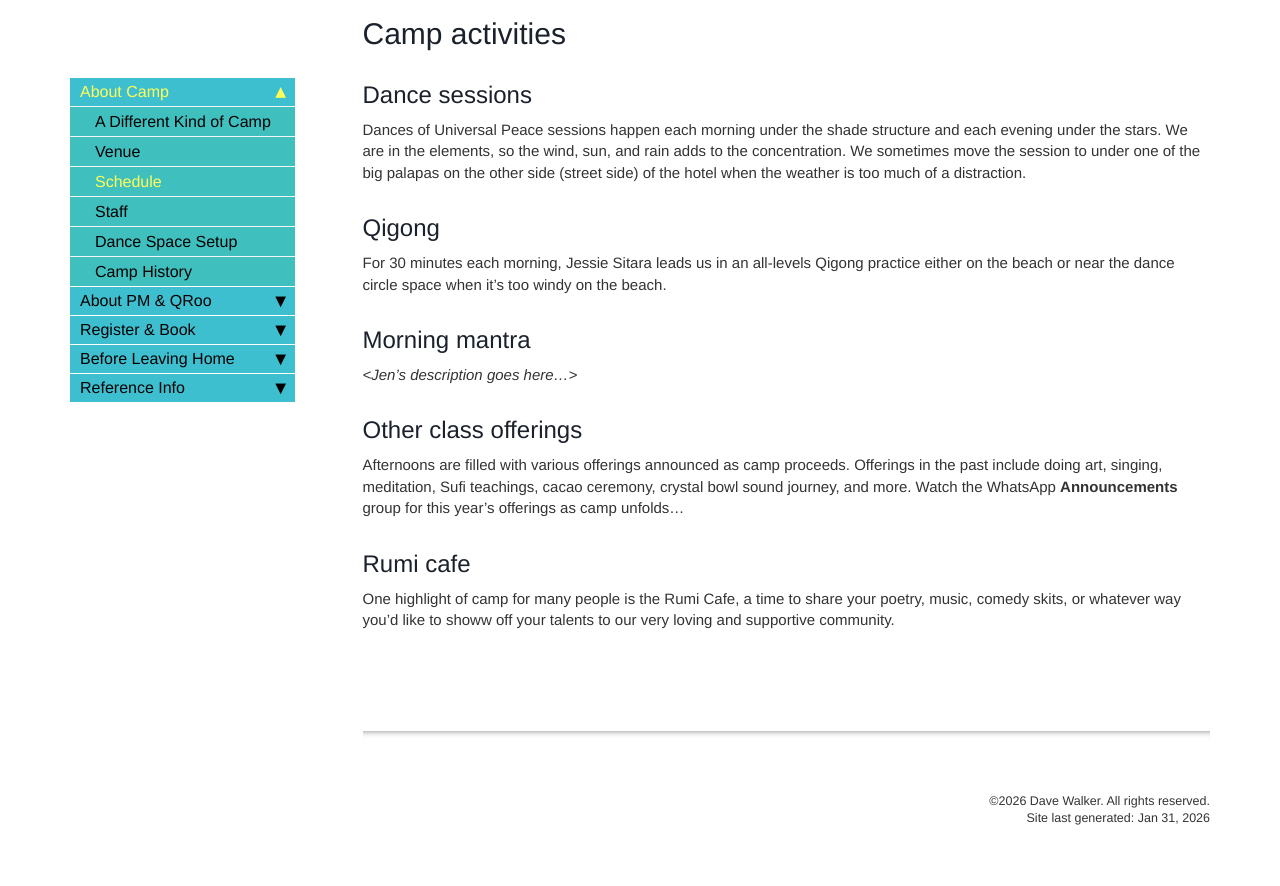
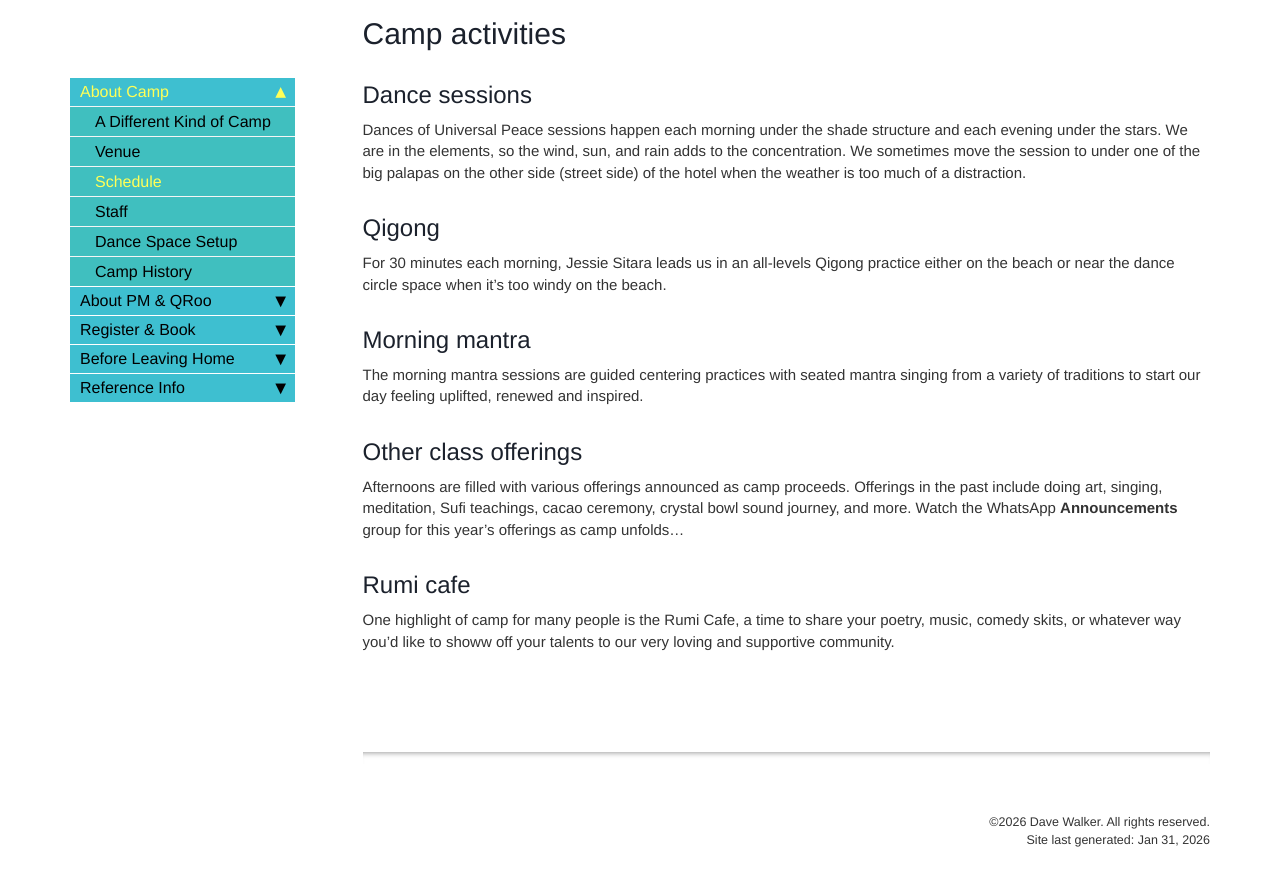
Before and after one commit to davewalker60/pmdup, a Jekyll site: the page built from pages/camp-schedule.md, in a window 1280 px wide and 900 px high, scrolled down 810 px. Shown: the top 886 px of the window. Built offline with Jekyll 4.4.1, drawn with Linux system fonts in a browser that asks for light colours; comment, search, counter and statistics services are not loaded.

Commit message:
adding morning mantra description

```diff
--- a/pages/camp-schedule.md
+++ b/pages/camp-schedule.md
@@ -56,7 +56,7 @@ Sky facilitates morning conversations at retreats with the intent of deepening p
 
 ## Morning mantra
 
-*<Jen's description goes here...>*
+The morning mantra sessions are guided centering practices with seated mantra singing from a variety of traditions to start our day feeling uplifted, renewed and inspired.
 
 ## Other class offerings
 
```
